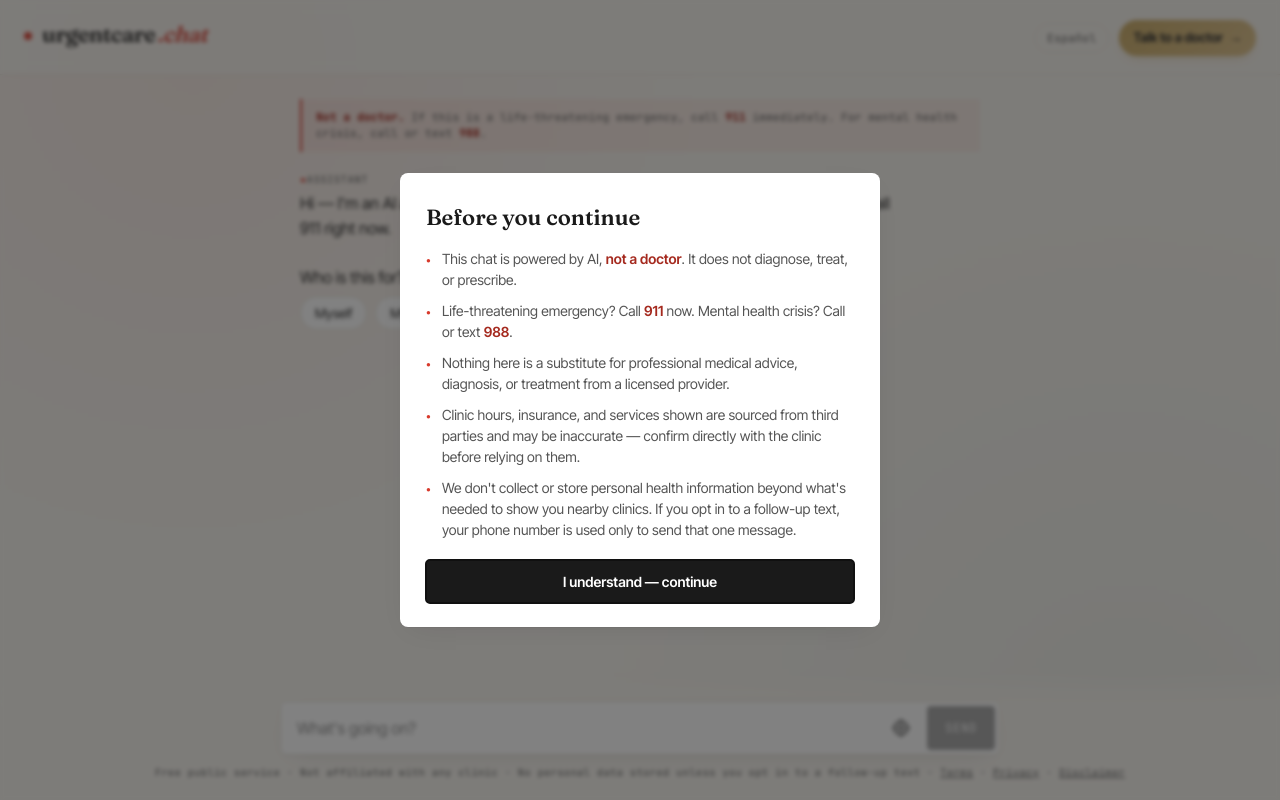
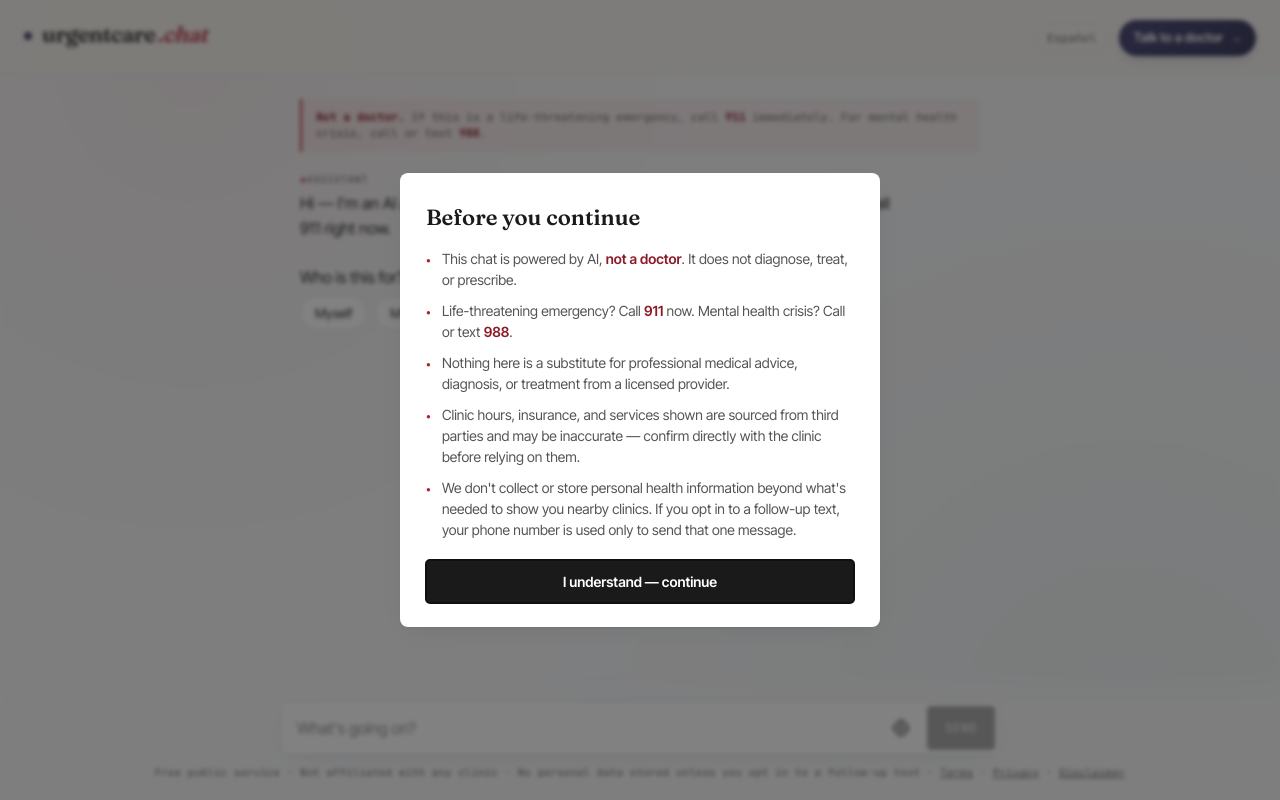
Before and after one commit to abhilashbuch-rgb/urgentcarechat, a Next.js app: page / in a window 1280 px wide. Built offline with nearby package versions, Linux system fonts and the light colour scheme.

Commit message:
Apply a red/white/blue American color theme across the site
Replaces the single-red accent with Old Glory red + a blue accent on
the light editorial theme, and swaps the dark lux/gold telehealth and
provider-portal theme for navy + blue + red, keeping red reserved for
emergency/alert states.

```diff
--- a/app/globals.css
+++ b/app/globals.css
@@ -1,15 +1,19 @@
 /* urgentcare.chat — global styles */
 
 :root {
-  --bg: #f7f4ee;
+  /* Red/white/blue — "Old Glory Red" and "Old Glory Blue" from the
+     official American flag color spec, on a clean white ground. */
+  --bg: #f8f9fb;
   --bg-card: #ffffff;
   --ink: #1a1a1a;
   --ink-soft: #555;
-  --accent: #d83a2c;
-  --accent-deep: #a52a1f;
+  --accent: #b22234;
+  --accent-deep: #8c1c29;
+  --blue: #3c3b6e;
+  --blue-deep: #2b2a52;
   --safe: #2d6a4f;
-  --warn: #d83a2c;
-  --rule: #e6e1d6;
+  --warn: #b22234;
+  --rule: #e2e5eb;
   --shadow: 0 1px 0 rgba(0,0,0,.04), 0 8px 28px -12px rgba(0,0,0,.12);
   --serif: var(--font-fraunces), Georgia, serif;
   --sans: var(--font-inter-tight), system-ui, sans-serif;
@@ -66,7 +70,7 @@ body {
   width: 8px;
   height: 8px;
   border-radius: 50%;
-  background: var(--accent);
+  background: var(--blue);
   margin-right: 8px;
   transform: translateY(-2px);
 }
@@ -103,7 +107,7 @@ body {
   transition: border-color 0.15s, color 0.15s;
 }
 
-.lang-toggle:hover { border-color: var(--accent); color: var(--accent-deep); }
+.lang-toggle:hover { border-color: var(--blue); color: var(--blue-deep); }
 
 .doctor-cta {
   display: inline-flex;
@@ -112,16 +116,16 @@ body {
   font-family: var(--sans);
   font-size: 13px;
   font-weight: 600;
-  color: #14171d;
-  background: linear-gradient(135deg, #c9a961, #ddc088);
+  color: #ffffff;
+  background: linear-gradient(135deg, var(--blue), var(--blue-deep));
   padding: 8px 14px;
   border-radius: 999px;
   text-decoration: none;
   transition: transform 0.15s, box-shadow 0.15s;
-  box-shadow: 0 4px 14px -6px rgba(201,169,97,.6);
+  box-shadow: 0 4px 14px -6px rgba(60,59,110,.5);
 }
 
-.doctor-cta:hover { transform: translateY(-1px); box-shadow: 0 6px 18px -6px rgba(201,169,97,.75); }
+.doctor-cta:hover { transform: translateY(-1px); box-shadow: 0 6px 18px -6px rgba(60,59,110,.65); }
 .doctor-cta-arrow { transition: transform 0.15s; }
 .doctor-cta:hover .doctor-cta-arrow { transform: translateX(2px); }
 
@@ -142,7 +146,7 @@ body {
   text-decoration: none;
 }
 
-.embed-attribution:hover { color: var(--accent-deep); }
+.embed-attribution:hover { color: var(--blue-deep); }
 
 /* ========== MAIN ========== */
 .app {
@@ -411,8 +415,8 @@ body {
 }
 
 .quick-reply:hover {
-  border-color: var(--accent);
-  color: var(--accent-deep);
+  border-color: var(--blue);
+  color: var(--blue-deep);
   transform: translateY(-1px);
 }
 
@@ -440,7 +444,7 @@ body {
 }
 
 .clinic-card.featured {
-  border-color: var(--accent);
+  border-color: var(--blue);
   border-width: 1px;
 }
 
@@ -448,7 +452,7 @@ body {
   position: absolute;
   top: -7px;
   left: 14px;
-  background: var(--accent);
+  background: var(--blue);
   color: white;
   font-family: var(--mono);
   font-size: 9px;
@@ -532,8 +536,8 @@ body {
 }
 
 .clinic-btn:hover {
-  background: var(--accent);
-  border-color: var(--accent);
+  background: var(--blue);
+  border-color: var(--blue);
   color: white;
 }
 
@@ -557,7 +561,7 @@ body {
   cursor: pointer;
 }
 
-.claim-link:hover { opacity: 1; color: var(--accent-deep); }
+.claim-link:hover { opacity: 1; color: var(--blue-deep); }
 
 .claim-form {
   display: flex;
@@ -618,7 +622,7 @@ body {
   cursor: pointer;
 }
 
-.followup-link:hover { color: var(--accent-deep); }
+.followup-link:hover { color: var(--blue-deep); }
 
 .followup-form {
   display: flex;
@@ -690,7 +694,7 @@ body {
 }
 
 .input-wrap:focus-within {
-  border-color: var(--ink);
+  border-color: var(--blue);
 }
 
 #input {
@@ -720,7 +724,7 @@ body {
   transition: background 0.15s;
 }
 
-#send-btn:hover { background: var(--accent); }
+#send-btn:hover { background: var(--blue); }
 #send-btn:disabled { opacity: 0.4; cursor: not-allowed; }
 
 .geo-btn {
@@ -734,7 +738,7 @@ body {
   align-items: center;
 }
 
-.geo-btn:hover { color: var(--accent); }
+.geo-btn:hover { color: var(--blue); }
 .geo-btn:disabled { opacity: 0.4; cursor: not-allowed; }
 
 .geo-btn svg {
@@ -752,7 +756,7 @@ body {
 }
 
 .footer-note a { color: var(--ink-soft); text-decoration: underline; }
-.footer-note a:hover { color: var(--accent-deep); }
+.footer-note a:hover { color: var(--blue-deep); }
 
 /* ========== TELEHEALTH (shared bits reused inside the lux theme) ========== */
 .telehealth-sub {
@@ -776,16 +780,16 @@ body {
   --lux-bg: #0c0e12;
   --lux-bg-alt: #14171d;
   --lux-card: #1a1e26;
-  --lux-gold: #c9a961;
-  --lux-gold-soft: rgba(201,169,97,.14);
+  --lux-blue: #5b7fd9;
+  --lux-blue-soft: rgba(91,127,217,.14);
   --lux-text: #f3f1ea;
   --lux-text-soft: #9b9a94;
   --lux-rule: rgba(255,255,255,.08);
 
   min-height: 100vh;
   background:
-    radial-gradient(circle at 20% 0%, rgba(201,169,97,.08), transparent 45%),
-    radial-gradient(circle at 85% 100%, rgba(201,169,97,.05), transparent 50%),
+    radial-gradient(circle at 20% 0%, rgba(178,34,52,.08), transparent 45%),
+    radial-gradient(circle at 85% 100%, rgba(91,127,217,.08), transparent 50%),
     var(--lux-bg);
   color: var(--lux-text);
   display: flex;
@@ -801,13 +805,13 @@ body {
 }
 
 .lux-brand { color: var(--lux-text); }
-.lux-brand .dot { background: var(--lux-gold); }
-.lux-brand .tld { color: var(--lux-gold); }
+.lux-brand .dot { background: var(--lux-blue); }
+.lux-brand .tld { color: var(--lux-blue); }
 
 .lux-tagline {
   font-family: var(--mono);
   font-size: 11px;
-  color: var(--lux-gold);
+  color: var(--lux-blue);
   letter-spacing: 0.12em;
   text-transform: uppercase;
 }
@@ -860,8 +864,8 @@ body {
   width: 26px;
   height: 26px;
   border-radius: 50%;
-  background: var(--lux-gold-soft);
-  color: var(--lux-gold);
+  background: var(--lux-blue-soft);
+  color: var(--lux-blue);
   display: flex;
   align-items: center;
   justify-content: center;
@@ -988,7 +992,7 @@ body {
   transition: border-color 0.15s, color 0.15s;
 }
 
-.lux-geo-btn:hover:not(:disabled) { border-color: var(--lux-gold); color: var(--lux-gold); }
+.lux-geo-btn:hover:not(:disabled) { border-color: var(--lux-blue); color: var(--lux-blue); }
 .lux-geo-btn:disabled { opacity: 0.5; cursor: not-allowed; }
 
 .lux-doctor-grid {
@@ -1014,7 +1018,7 @@ body {
 }
 
 .lux-doctor-card:hover { transform: translateY(-2px); border-color: rgba(201,169,97,.4); }
-.lux-doctor-card.selected { border-color: var(--lux-gold); background: var(--lux-gold-soft); }
+.lux-doctor-card.selected { border-color: var(--lux-blue); background: var(--lux-blue-soft); }
 
 .lux-avatar {
   width: 44px;
@@ -1028,8 +1032,8 @@ body {
   display: flex;
   align-items: center;
   justify-content: center;
-  background: var(--lux-gold-soft);
-  color: var(--lux-gold);
+  background: var(--lux-blue-soft);
+  color: var(--lux-blue);
   font-family: var(--serif);
   font-weight: 600;
   font-size: 16px;
@@ -1046,7 +1050,7 @@ body {
   font-size: 10px;
   letter-spacing: 0.06em;
   text-transform: uppercase;
-  color: var(--lux-gold);
+  color: var(--lux-blue);
 }
 
 .lux-doctor-practice {
@@ -1103,7 +1107,7 @@ body {
   font-family: var(--serif);
   font-size: 24px;
   font-weight: 600;
-  color: var(--lux-gold);
+  color: var(--lux-blue);
   margin-bottom: 18px;
 }
 
@@ -1164,7 +1168,7 @@ body {
 .lux-input::placeholder { color: var(--lux-text-soft); opacity: 0.8; }
 
 .lux-textarea:focus,
-.lux-input:focus { outline: none; border-color: var(--lux-gold); }
+.lux-input:focus { outline: none; border-color: var(--lux-blue); }
 
 .lux-emergency-card {
   border-color: var(--accent);
@@ -1220,8 +1224,8 @@ body {
   font-size: 13px;
   line-height: 1.5;
   color: var(--lux-text-soft);
-  background: var(--lux-gold-soft);
-  border-left: 2px solid var(--lux-gold);
+  background: var(--lux-blue-soft);
+  border-left: 2px solid var(--lux-blue);
   padding: 12px 14px;
   border-radius: 4px;
   margin-bottom: 20px;
@@ -1231,8 +1235,8 @@ body {
 
 .lux-btn {
   width: 100%;
-  background: var(--lux-gold);
-  color: #14171d;
+  background: var(--accent);
+  color: #ffffff;
   border: none;
   border-radius: 6px;
   padding: 15px 18px;
@@ -1256,7 +1260,7 @@ body {
   text-decoration: none;
 }
 
-.lux-back:hover { color: var(--lux-gold); }
+.lux-back:hover { color: var(--lux-blue); }
 
 .lux-legal-links {
   font-size: 11px;
@@ -1267,7 +1271,7 @@ body {
 }
 
 .lux-legal-links a { color: var(--lux-text-soft); text-decoration: underline; }
-.lux-legal-links a:hover { color: var(--lux-gold); }
+.lux-legal-links a:hover { color: var(--lux-blue); }
 
 @media (max-width: 600px) {
   .lux-main { padding: 24px 16px 48px; }
@@ -1341,7 +1345,7 @@ body {
 }
 
 .legal-links a { color: var(--ink-soft); text-decoration: underline; }
-.legal-links a:hover { color: var(--accent-deep); }
+.legal-links a:hover { color: var(--blue-deep); }
 
 /* ========== WIDGET DOCS ========== */
 .widget-docs {
@@ -1401,12 +1405,12 @@ body {
   padding: 7px 14px;
   border: none;
   border-radius: 4px;
-  background: var(--accent);
+  background: var(--blue);
   color: white;
   cursor: pointer;
 }
 
-.widget-copy-btn:hover { background: var(--accent-deep); }
+.widget-copy-btn:hover { background: var(--blue-deep); }
 
 .widget-preview-label {
   font-family: var(--mono);
```
